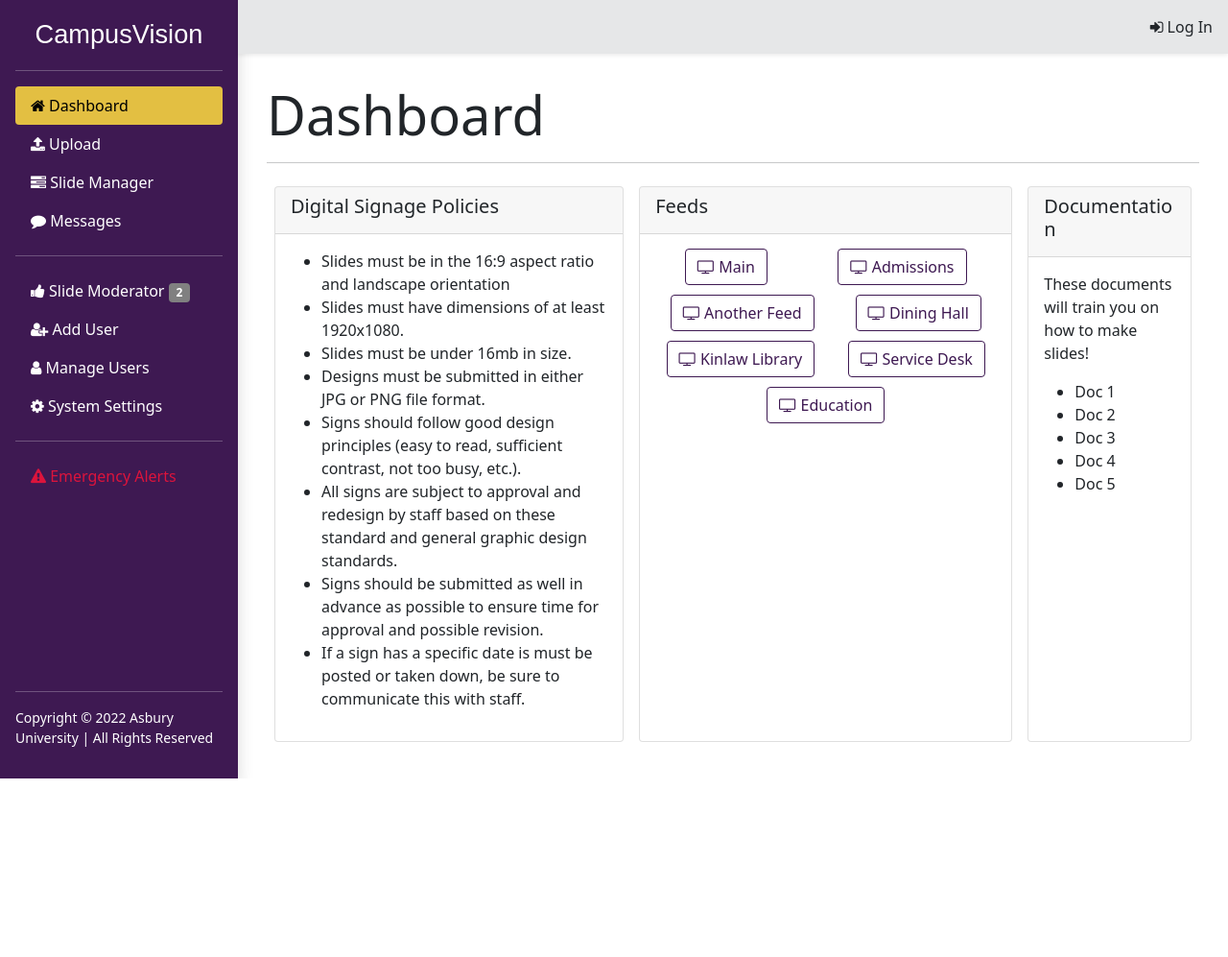
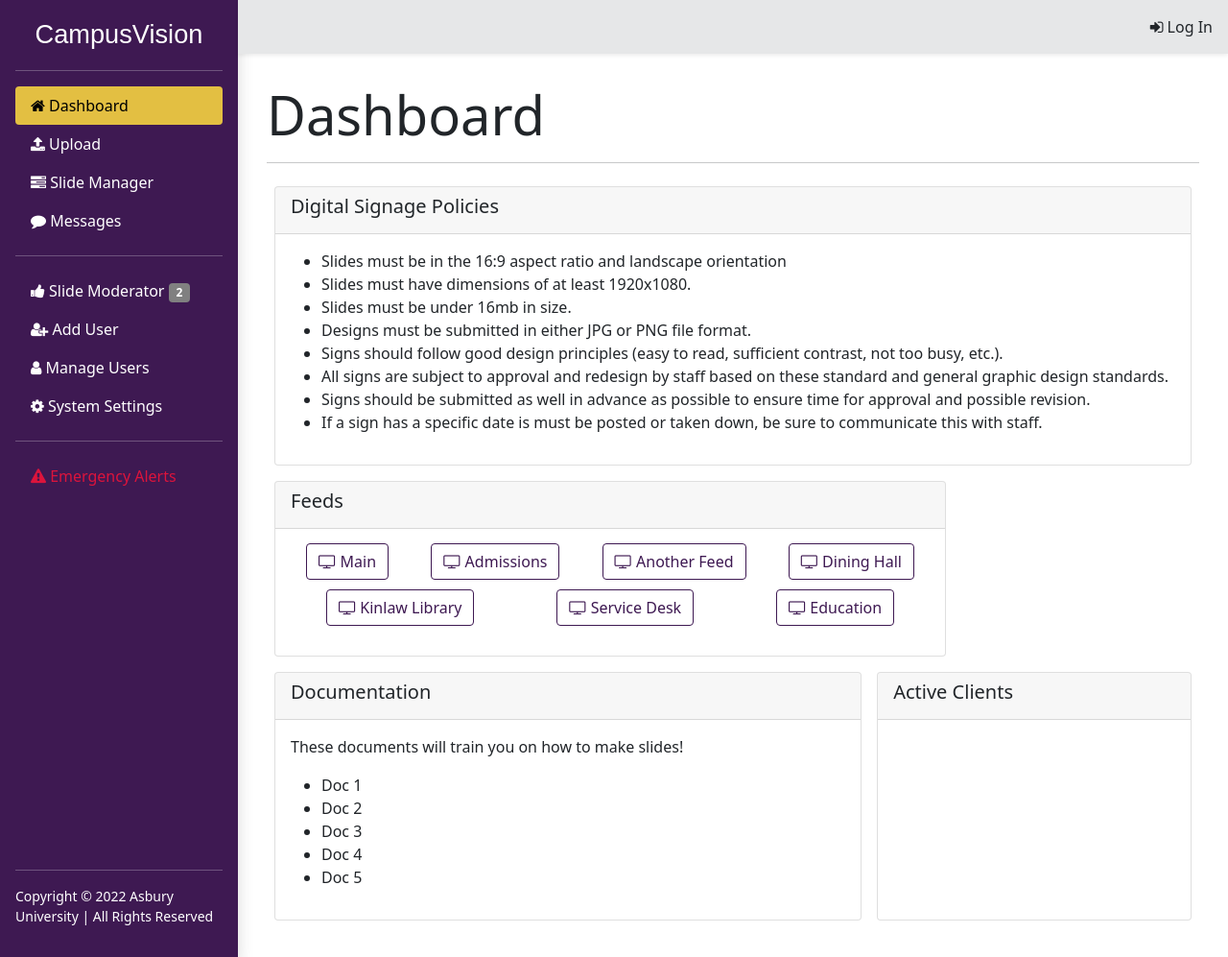
Before and after one commit to JohnsonLM/CampusVision, a Flask app: page / in a window 1280 px wide. Shown: the whole page at 96% size. Before the commit the page ends 811 px from the top, so only its background shows below. Run offline with Flask 2, Linux system fonts and the light colour scheme; data comes from the database, SQL or seed files in the repository.

Commit message:
Started work on clients page

```diff
--- a/app/templates/home.html
+++ b/app/templates/home.html
@@ -1,8 +1,8 @@
 {% extends "base.html" %}
 {% block content %}
 <hr>
-<div style="display:flex;">
-    <div class="m-2 card">
+<div style="display:flex; flex-wrap: wrap;">
+    <div class="m-2 card" style="flex-grow: 1">
         <div class="card-header">
             <h5 class="card-title">Digital Signage Policies</h5>
         </div>
@@ -19,11 +19,11 @@
             </ul>
         </div>
     </div>
-    <div class="m-2 card">
+    <div class="m-2 card" style="flex-grow: 1; max-width: 700px;">
         <div class="card-header">
             <h5 class="card-title">Feeds</h5>
         </div>
-        <ul class="signs" style="display: flex; flex-flow: row wrap; list-style: none; padding: 10px;">
+        <ul class="signs" style="display: flex; flex-wrap: wrap; list-style: none; padding: 10px;">
             {% for feed in feeds %}
             <li>
               <a href="/feeds/{{ feed }}" target="_blank" class="slide-nav btn btn-outline-primary">
@@ -34,7 +34,7 @@
             {% endfor %}
         </ul>
     </div>
-    <div class="m-2 card">
+    <div class="m-2 card" style="flex-grow: 1">
         <div class="card-header">
             <h5 class="card-title">Documentation</h5>
         </div>
@@ -49,5 +49,18 @@
             </ul>
         </div>
     </div>
+    <div class="m-2 card" style="flex-grow: 1">
+        <div class="card-header">
+            <h5 class="card-title">Active Clients</h5>
+        </div>
+        <div class="card-body">
+            {% if clients %}
+            {% for client in clients %}
+            <p>{{ client }}</p>
+            <br>
+            {% endfor %}
+            {% endif %}
+        </div>
+    </div>
 </div>
 {% endblock %}
--- a/app/views.py
+++ b/app/views.py
@@ -1,7 +1,8 @@
 import json
 import os
 import ast
-from flask import render_template, request, Blueprint, flash, Flask, url_for
+from datetime import datetime
+from flask import render_template, request, Blueprint, flash, Flask, url_for, session
 from flask_login import login_required, current_user
 from werkzeug.utils import secure_filename, redirect
 from .utils import mod_counter, alert_status, add_message, add_slide, allowed_file, appr_slide, remove_slide, update_alert, get_slides, get_message, update_settings, get_settings, update_slide
@@ -13,14 +14,16 @@ main = Blueprint('main', __name__)
 app = Flask(__name__, instance_relative_config=True)
 """load app configuration from /instance/config.py"""
 app.config.from_pyfile('config.py')
-socketio = SocketIO(app, logge=True)
-clients = 0
 
 
 @main.route('/')
 def index():
     """homepage for the app to display info and stats"""
-    return render_template('home.html', title='Dashboard', mod_count=mod_counter(), feeds=ast.literal_eval(get_settings().feeds))
+    return render_template('home.html',
+                           title='Dashboard',
+                           mod_count=mod_counter(),
+                           feeds=ast.literal_eval(get_settings().feeds),
+                           clients=session.get('active_clients'))
 
 
 @main.route('/manager')
@@ -126,7 +129,11 @@ def upload_file():
             feeds = request.form.getlist('feeds')
             add_slide(time_start, time_end, title, slide_path, feeds)
             return redirect(request.url)
-    return render_template('upload.html', title='Upload a Slide', name=current_user.name, mod_count=mod_counter(), feeds=get_feeds())
+    return render_template('upload.html',
+                           title='Upload a Slide',
+                           name=current_user.name,
+                           mod_count=mod_counter(),
+                           feeds=ast.literal_eval(get_settings().feeds))
 
 
 @main.route('/mod', methods=['GET', 'POST'])
@@ -253,8 +260,18 @@ def mod_waiting():
 @login_required
 def edit(id):
     if request.method == 'POST':
-        update_slide(id, request.form["title_text"], request.form["time_start"], request.form["time_end"], str(request.form.getlist('feeds')))
-    return render_template('edit.html', title='Edit Slide', slide_id=id, slide=Slide.query.get(id), name=current_user.name, mod_count=mod_counter(), feeds=get_settings().feeds)
+        update_slide(id,
+                     request.form["title_text"],
+                     request.form["time_start"],
+                     request.form["time_end"],
+                     str(request.form.getlist('feeds')))
+    return render_template('edit.html',
+                           title='Edit Slide',
+                           slide_id=id,
+                           slide=Slide.query.get(id),
+                           name=current_user.name,
+                           mod_count=mod_counter(),
+                           feeds=get_settings().feeds)
 
 
 @main.route('/messages', methods=['GET', 'POST'])
@@ -267,7 +284,11 @@ def messages():
                 start_time = request.form["time_start"]
                 end_time = request.form["time_end"]
                 add_message(text, start_time, end_time)
-            return render_template('messages.html', title='Messages', name=current_user.name, mod_count=mod_counter(), messages=Message.query.all())
+            return render_template('messages.html',
+                                   title='Messages',
+                                   name=current_user.name,
+                                   mod_count=mod_counter(),
+                                   messages=Message.query.all())
     return redirect(url_for('auth.login'))
 
 
@@ -282,7 +303,10 @@ def alerts():
                     update_alert(request.form["alert_text"])
                 elif status == "Disable":
                     update_alert("")
-            return render_template('alerts.html', title='Submit an Emergency Alert', name=current_user.name, mod_count=mod_counter())
+            return render_template('alerts.html',
+                                   title='Submit an Emergency Alert',
+                                   name=current_user.name,
+                                   mod_count=mod_counter())
     return redirect(url_for('auth.login'))
 
 
@@ -296,7 +320,11 @@ def settings():
                 allow_signups = request.form["allow_signups"]
                 feeds = request.form["feeds"]
                 update_settings(duration_time, allow_signups, feeds)
-            return render_template('settings.html', title='System Settings', name=current_user.name, mod_count=mod_counter(), settings=get_settings())
+            return render_template('settings.html',
+                                   title='System Settings',
+                                   name=current_user.name,
+                                   mod_count=mod_counter(),
+                                   settings=get_settings())
     return redirect(url_for('auth.login'))
 
 
@@ -314,8 +342,13 @@ Args:
 Returns:
 template: the feed template with supplied content
 """
-@main.route('/feeds/<title>')
+@main.route('/feeds/<title>', methods=['GET', 'POST'])
 def feeds(title):
+    #if request.method == "POST":
+        #data = request.get_data()
+        #client_list = session['active_clients']
+        #client_list.append(data)
+        #session['active_clients'] = client_list
     return render_template('feed.html',
                            title=title,
                            slides=get_slides(title),
@@ -324,3 +357,11 @@ def feeds(title):
                            messages=json.dumps(get_message()),
                            background='bg.jpg',
                            weather_key=app.config['WEATHER_KEY'])
+
+
+@main.route('/clients')
+def clients():
+    return render_template('clients.html',
+                           title='Clients',
+                           mod_count=mod_counter(),
+                           clients=session.get('active_clients'))
--- a/instance/config.py
+++ b/instance/config.py
@@ -19,7 +19,7 @@ TEMPLATES_AUTO_RELOAD = True
 SQLALCHEMY_TRACK_MODIFICATIONS = False
 
 # Insert an OpenWeatherMap API key here.
-WEATHER_KEY = '4b08b29c45f33033e11329e550553f46'
+WEATHER_KEY = 'WeatherKeyHere'
 
 # Sets what file types can be uploaded as slides
 ALLOWED_EXTENSIONS = {'png', 'jpg', 'jpeg'}
```
Also changed, not shown: app/templates/clients.html (added, +9 -0 lines), app/templates/feed.html (+9 -0 lines).
